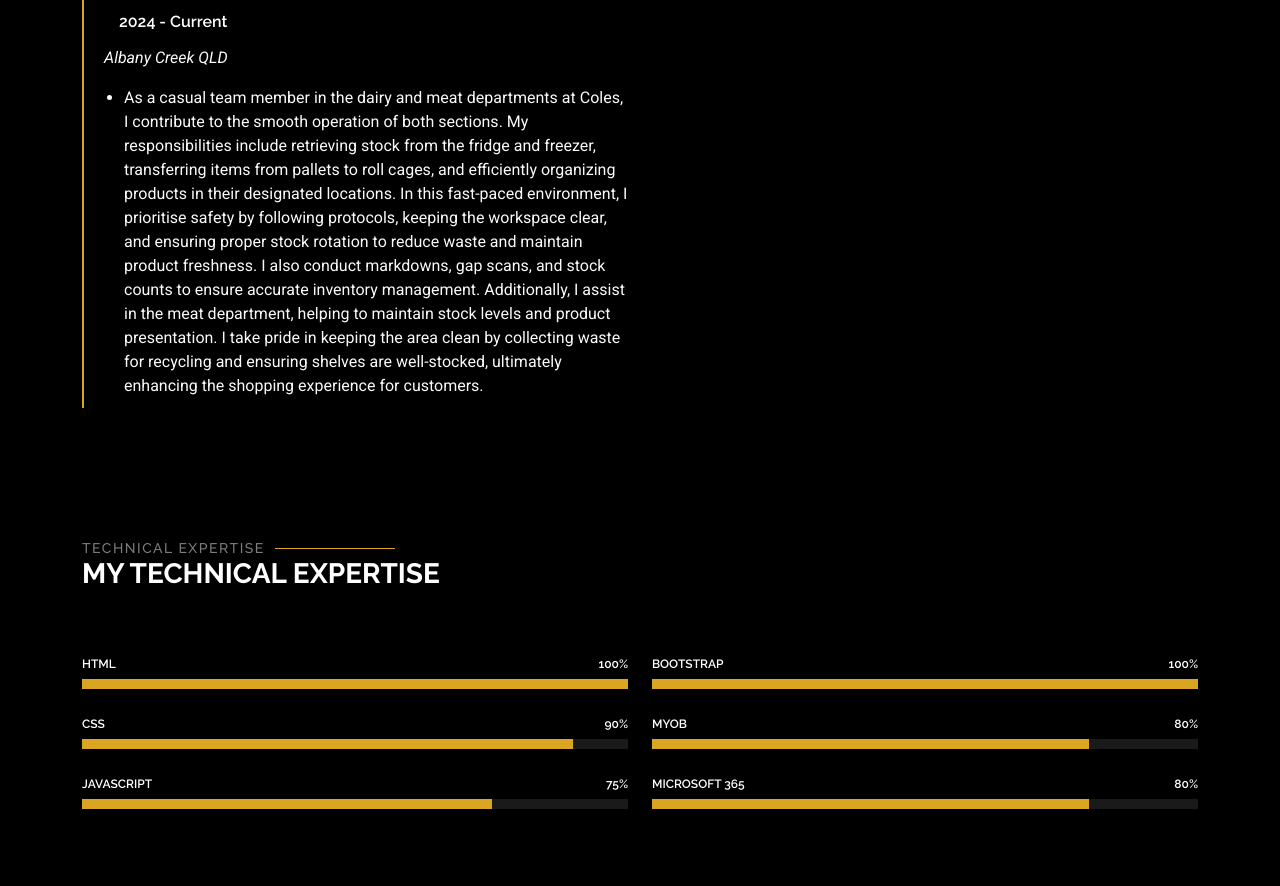
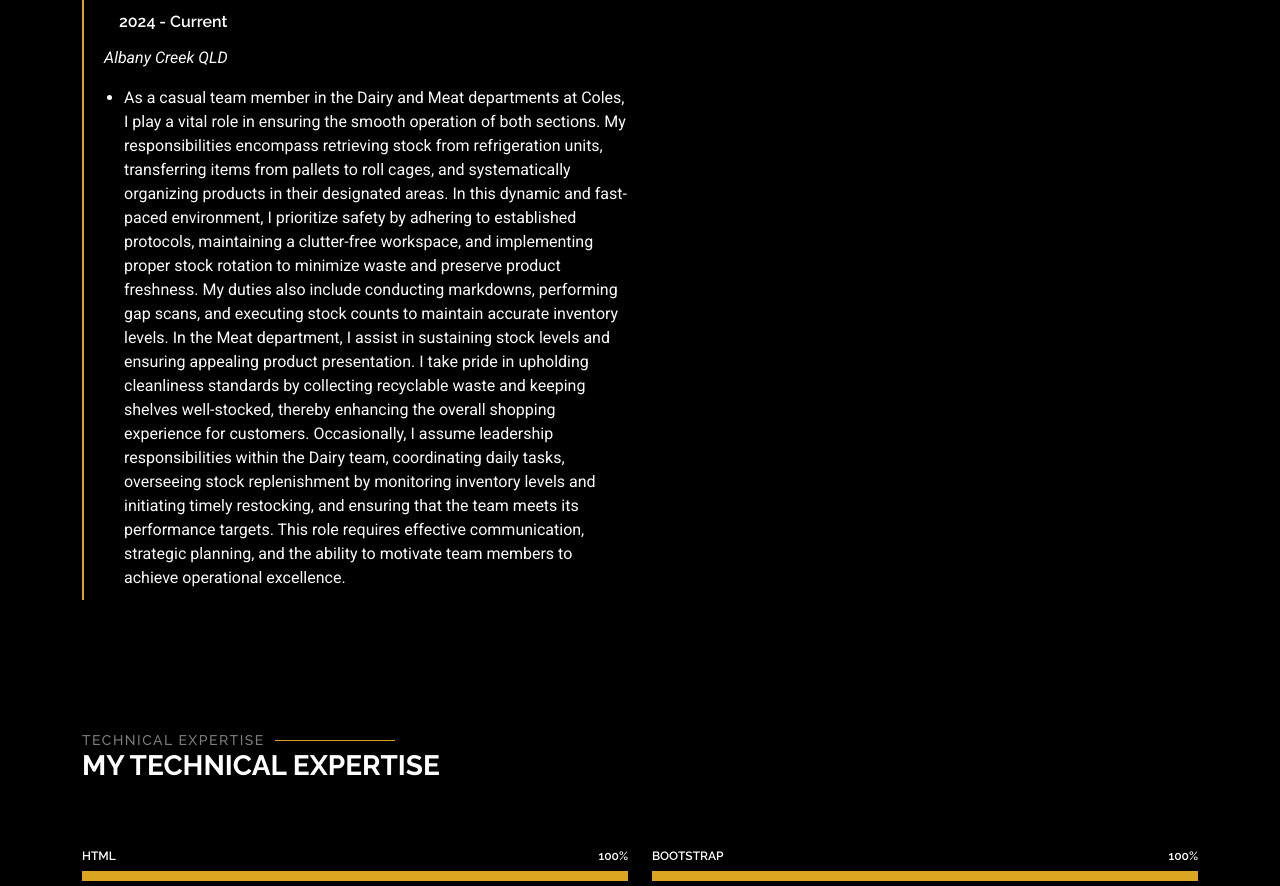
Before and after one commit to harrison-cross/Harrison-Resume, a plain HTML site: page index.html in a window 1280 px wide. Shown: the part 3075-3961 px from the top of the page. Drawn offline with Linux system fonts and the light colour scheme.

Commit message:
Update index.html

```diff
--- a/index.html
+++ b/index.html
@@ -175,11 +175,11 @@
             <h5>2024 - Current</h5>
             <p><em>Albany Creek QLD</em></p>
             <ul>
-              <li>As a casual team member in the dairy and meat departments at Coles, I contribute to the smooth operation of both sections. My responsibilities include retrieving stock from the fridge and freezer, transferring items from pallets to roll cages, and efficiently organizing products in their designated locations.
+              <li>As a casual team member in the Dairy and Meat departments at Coles, I play a vital role in ensuring the smooth operation of both sections. My responsibilities encompass retrieving stock from refrigeration units, transferring items from pallets to roll cages, and systematically organizing products in their designated areas. In this dynamic and fast-paced environment, I prioritize safety by adhering to established protocols, maintaining a clutter-free workspace, and implementing proper stock rotation to minimize waste and preserve product freshness.
 
-                In this fast-paced environment, I prioritise safety by following protocols, keeping the workspace clear, and ensuring proper stock rotation to reduce waste and maintain product freshness. I also conduct markdowns, gap scans, and stock counts to ensure accurate inventory management. Additionally, I assist in the meat department, helping to maintain stock levels and product presentation.
+                My duties also include conducting markdowns, performing gap scans, and executing stock counts to maintain accurate inventory levels. In the Meat department, I assist in sustaining stock levels and ensuring appealing product presentation. I take pride in upholding cleanliness standards by collecting recyclable waste and keeping shelves well-stocked, thereby enhancing the overall shopping experience for customers.
 
-                I take pride in keeping the area clean by collecting waste for recycling and ensuring shelves are well-stocked, ultimately enhancing the shopping experience for customers.</li>
+                Occasionally, I assume leadership responsibilities within the Dairy team, coordinating daily tasks, overseeing stock replenishment by monitoring inventory levels and initiating timely restocking, and ensuring that the team meets its performance targets. This role requires effective communication, strategic planning, and the ability to motivate team members to achieve operational excellence.</li>
             </ul>
           </div><!-- Edn Resume Item -->
 
```
